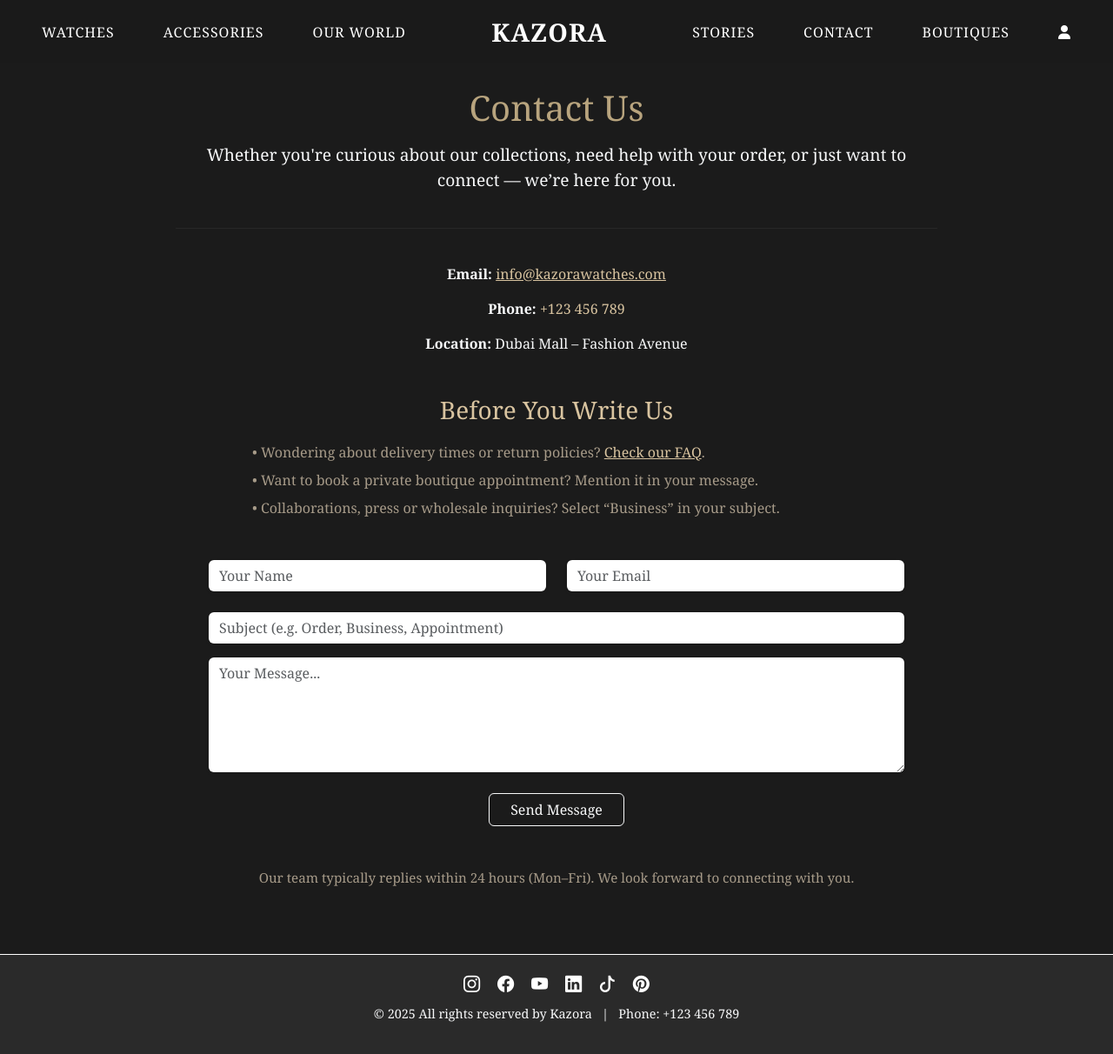
After one commit to KrishnaBihari04/Kazora, a PHP site: page /contact.php in a window 1280 px wide. The commit adds this page. Shown: the whole page at 87% size. Run offline with PHP 8.4, Linux system fonts and the light colour scheme.

Commit message:
contact page gemaakt

```diff
--- /dev/null
+++ b/contact.php
@@ -0,0 +1,65 @@
+<?php
+$page_title = "Kazora – Contact";
+require 'header.php';
+?>
+
+<section class="section text-center" style="padding-top: 100px;">
+  <div class="container" style="max-width: 900px; margin: 0 auto;">
+
+    <!-- Titel en intro -->
+    <h1 class="mb-3" style="color: var(--gold); font-weight: 500;">Contact Us</h1>
+
+    <p class="lead mb-4" style="font-size: 1.2rem;">
+      Whether you're curious about our collections, need help with your order, or just want to connect — we’re here for you.
+    </p>
+
+    <hr style="border-top: 1px solid rgba(255, 255, 255, 0.2); margin: 40px 0;">
+
+    <!-- Contact info blok -->
+    <div class="mb-5">
+      <p><strong>Email:</strong> <a href="mailto:info@kazorawatches.com" style="color: var(--gold-light);">info@kazorawatches.com</a></p>
+      <p><strong>Phone:</strong> <span style="color: var(--gold-light);">+123 456 789</span></p>
+      <p><strong>Location:</strong> Dubai Mall – Fashion Avenue</p>
+    </div>
+
+    <!-- Veelgestelde vragen blok -->
+    <div class="mb-5">
+      <h3 style="color: var(--gold-light); margin-bottom: 20px;">Before You Write Us</h3>
+      <ul class="text-start" style="max-width: 700px; margin: 0 auto; list-style: none; padding-left: 0; font-size: 1rem; color: var(--text-muted);">
+        <li class="mb-2">• Wondering about delivery times or return policies? <a href="#" style="color: var(--gold-light); text-decoration: underline;">Check our FAQ</a>.</li>
+        <li class="mb-2">• Want to book a private boutique appointment? Mention it in your message.</li>
+        <li class="mb-2">• Collaborations, press or wholesale inquiries? Select “Business” in your subject.</li>
+      </ul>
+    </div>
+
+    <!-- Formulier -->
+    <form action="#" method="post" style="max-width: 800px; margin: 0 auto;">
+      <div class="row mb-3">
+        <div class="col-md-6 mb-2">
+          <input type="text" class="form-control bg-white text-dark border-0 shadow-sm" placeholder="Your Name" required>
+        </div>
+        <div class="col-md-6 mb-2">
+          <input type="email" class="form-control bg-white text-dark border-0 shadow-sm" placeholder="Your Email" required>
+        </div>
+      </div>
+
+      <div class="mb-3">
+        <input type="text" class="form-control bg-white text-dark border-0 shadow-sm" placeholder="Subject (e.g. Order, Business, Appointment)" required>
+      </div>
+
+      <div class="mb-4">
+        <textarea class="form-control bg-white text-dark border-0 shadow-sm" rows="5" placeholder="Your Message..." required></textarea>
+      </div>
+
+      <button type="submit" class="btn btn-outline-light px-4">Send Message</button>
+    </form>
+
+    <!-- Extra tekst onderaan -->
+    <p class="mt-5" style="font-size: 0.95rem; color: var(--text-muted);">
+      Our team typically replies within 24 hours (Mon–Fri). We look forward to connecting with you.
+    </p>
+
+  </div>
+</section>
+
+<?php require 'footer.php'; ?>
--- a/header.php
+++ b/header.php
@@ -53,7 +53,7 @@ if (!isset($page_title)) {
       <div class="d-flex gap-4 align-items-center">
         <a class="nav-link" href="watches.php">WATCHES</a>
         <a class="nav-link" href="coming-soon.php">ACCESSORIES</a>
-        <a class="nav-link" href="coming-soon.php">OUR WORLD</a>
+        <a class="nav-link" href="our-world.php">OUR WORLD</a>
       </div>
 
       <!-- Logo -->
@@ -62,7 +62,7 @@ if (!isset($page_title)) {
       <!-- Right (includes profile) -->
       <div class="d-flex gap-4 align-items-center">
         <a class="nav-link" href="stories.php">STORIES</a>
-        <a class="nav-link" href="#contact">CONTACT</a>
+        <a class="nav-link" href="contact.php">CONTACT</a>
         <a class="nav-link" href="boutiques.php">BOUTIQUES</a>
         <a href="<?= isset($_SESSION['user']) ? 'account.php' : 'auth.php'; ?>" class="nav-link">
           <i class="fas fa-user"></i>
@@ -82,9 +82,9 @@ if (!isset($page_title)) {
         <nav>
             <div class="menu-item"><a href="watches.php" class="menu-link"><i class="fas fa-clock"></i> WATCHES</a></div>
             <div class="menu-item"><a href="coming-soon.php" class="menu-link"><i class="bi bi-gem"></i> ACCESSORIES</a></div>
-            <div class="menu-item"><a href="coming-soon.php" class="menu-link"><i class="fas fa-globe"></i> OUR WORLD</a></div>
+            <div class="menu-item"><a href="our-world.php" class="menu-link"><i class="fas fa-globe"></i> OUR WORLD</a></div>
             <div class="menu-item"><a href="stories.php" class="menu-link"><i class="fas fa-book-open"></i> STORIES</a></div>
-            <div class="menu-item"><a href="#contact" class="menu-link" data-bs-dismiss="offcanvas"><i class="fas fa-envelope"></i> CONTACT</a></div>
+            <div class="menu-item"><a href="contact.php" class="menu-link" data-bs-dismiss="offcanvas"><i class="fas fa-envelope"></i> CONTACT</a></div>
             <div class="menu-item"><a href="boutiques.php" class="menu-link"><i class="fas fa-store"></i> BOUTIQUES</a></div>
             <div class="menu-item"><a href="<?= isset($_SESSION['user']) ? 'account.php' : 'auth.php'; ?>" class="menu-link"><i class="fas fa-user"></i> ACCOUNT</a></div>
         </nav>
```
Also changed, not shown: our-world.php (added, +52 -0 lines).
